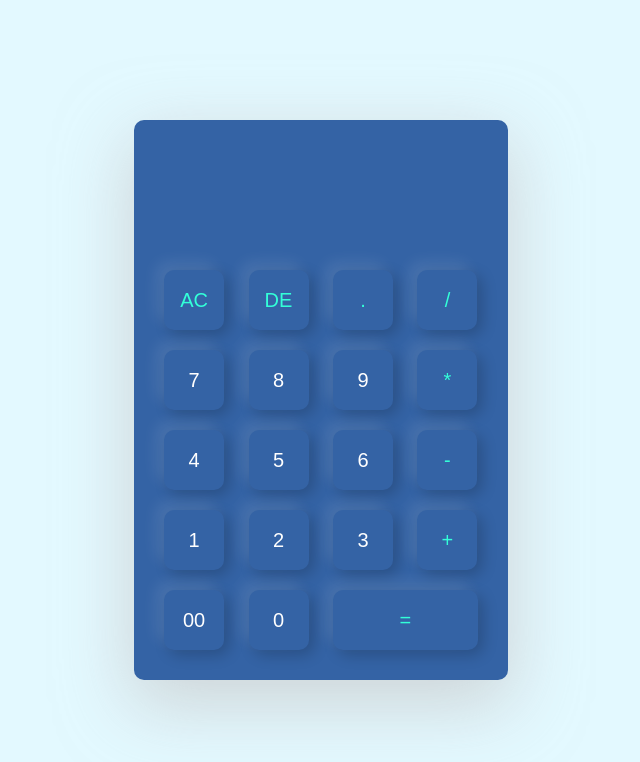
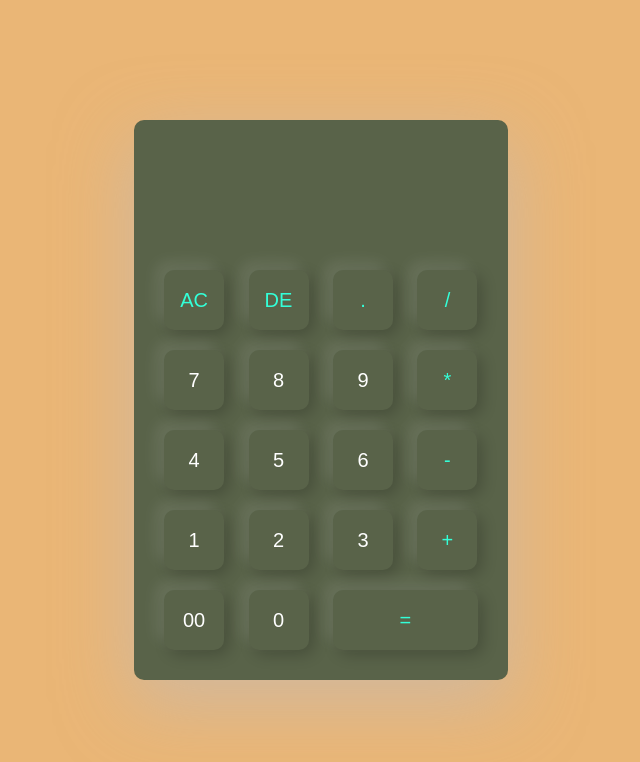
Before and after one commit to VITianLalit/CODSOFT_Level_1_Task_2.github.io, a plain HTML site: page index.html in a window 1280 px wide. Shown: the whole page, without its empty margins (319-959 px from the left). Drawn offline with Linux system fonts and the light colour scheme.

Commit message:
Update style.css

```diff
--- a/style.css
+++ b/style.css
@@ -8,14 +8,14 @@
 .container {
   width: 100%;
   height: 100vh;
-  background: #e3f9ff;
+  background: #eab676;
   display: flex;
   align-items: center;
   justify-content: center;
 }
 
 .calculator {
-  background: #3463a5;
+  background: rgba(53, 79, 62, 0.8);
   padding: 20px;
   border-radius: 10px;
   box-shadow: rgba(190, 185, 185, 0.56) 0px 22px 70px 4px;
```
